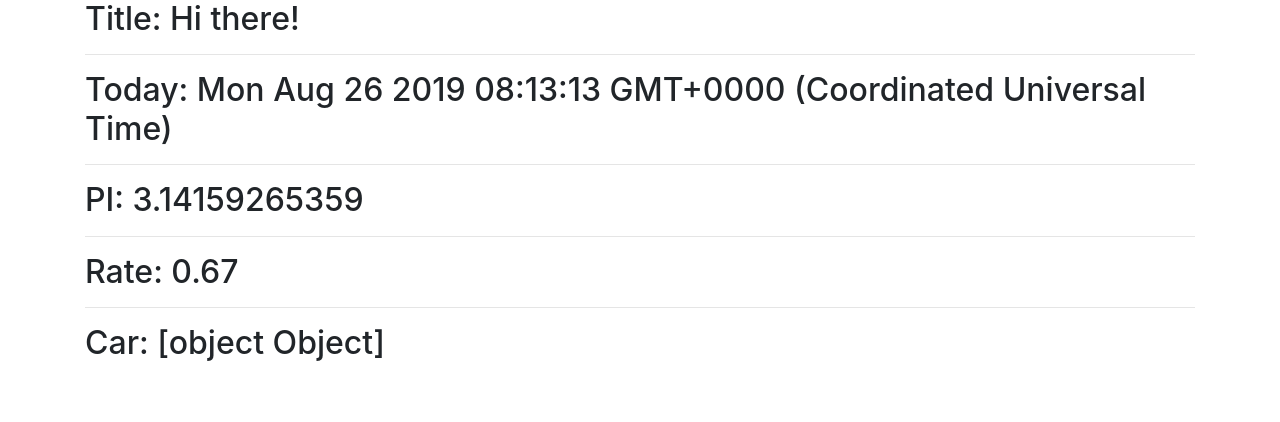
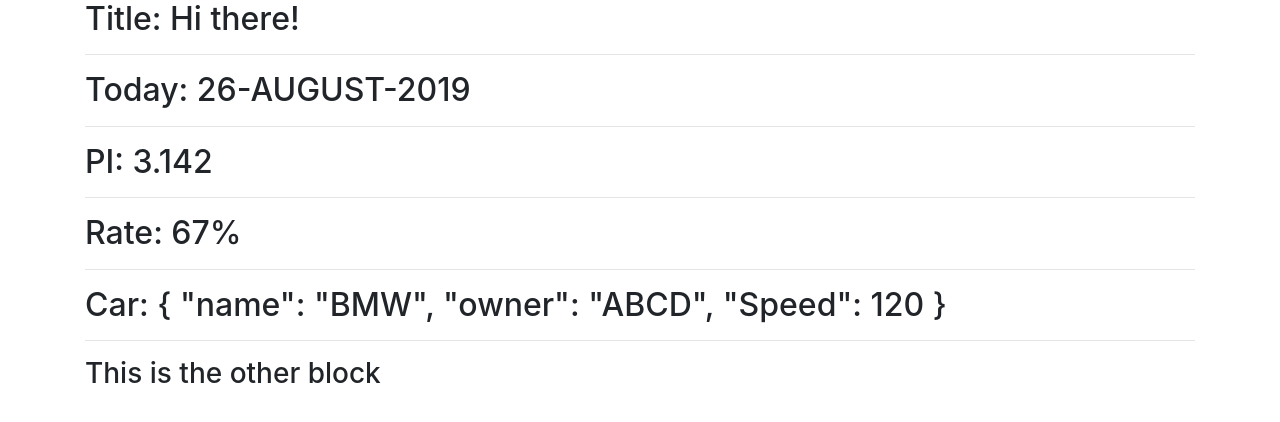
Before and after one commit to prashantksh/angular-polling-app, an Angular app: page / in a window 1280 px wide. Shown: the top 422 px of the page. Built offline with nearby package versions, Linux system fonts and the light colour scheme.

Commit message:
ng-template

```diff
--- a/src/app/app.component.html
+++ b/src/app/app.component.html
@@ -1,11 +1,17 @@
 <div class="container">
   <h2>Title: {{ title }}</h2>
   <hr />
-  <h2>Today: {{ today }}</h2>
+  <h2>Today: {{ today | date: 'dd-MMMM-yyyy' | uppercase }}</h2>
   <hr />
-  <h2>PI: {{ pi }}</h2>
+  <h2>PI: {{ pi | number: '' }}</h2>
   <hr />
-  <h2>Rate: {{ rate }}</h2>
+  <h2>Rate: {{ rate | percent }}</h2>
   <hr />
-  <h2>Car: {{ car }}</h2>
+  <h2>Car: {{ car | json }}</h2>
+
+  <hr />
+  <h3 *ngIf="condition; else otherBlock">Condition is met</h3>
+  <ng-template #otherBlock>
+    <h3>This is the other block</h3>
+  </ng-template>
 </div>
```
